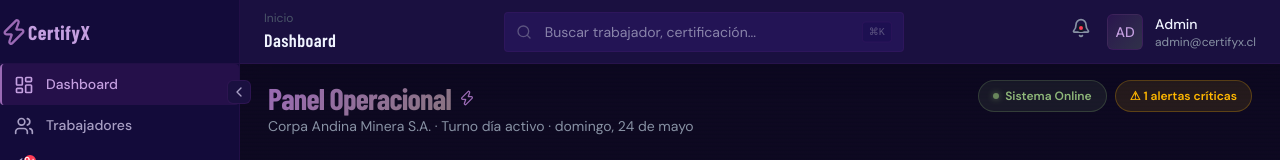
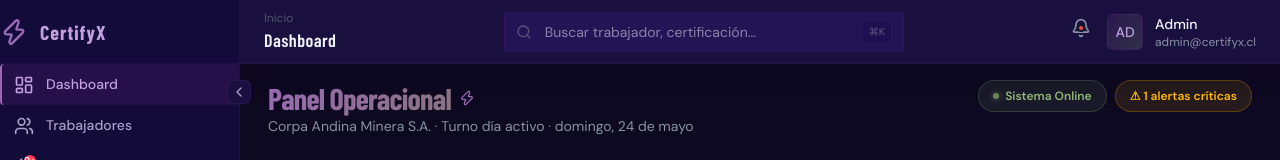
Before and after one commit to leandrodesignux-ux/Certify, a React (Vite) app: page /dashboard in a window 1280 px wide. Shown: the top 160 px of the page. Built offline with nearby package versions, Linux system fonts and the light colour scheme.

Commit message:
Fix: replace AnimatePresence with CSS transitions in Sidebar to eliminate hover flicker

```diff
--- a/src/components/layout/Sidebar.tsx
+++ b/src/components/layout/Sidebar.tsx
@@ -64,13 +64,7 @@ function NotificationBadge({ count, color }: { count: number; color: string }) {
 // Tooltip Component for collapsed sidebar
 function NavTooltip({ label, visible }: { label: string; visible: boolean }) {
   return (
-    <AnimatePresence>
-      {visible && (
-        <motion.span
-          initial={{ opacity: 0, x: -8 }}
-          animate={{ opacity: 1, x: 0 }}
-          exit={{ opacity: 0, x: -8 }}
-          transition={{ duration: 0.15 }}
+    <span
       style={{
         position: 'absolute',
         left: '56px',
@@ -83,8 +77,10 @@ function NavTooltip({ label, visible }: { label: string; visible: boolean }) {
         whiteSpace: 'nowrap',
         border: '1px solid rgba(91,34,119,0.4)',
         zIndex: 100,
-            pointerEvents: 'none',
+        pointerEvents: visible ? 'auto' : 'none',
         boxShadow: '0 4px 12px rgba(0,0,0,0.3)',
+        opacity: visible ? 1 : 0,
+        transition: 'opacity 0.12s',
       }}
     >
       {label}
@@ -99,9 +95,7 @@ function NavTooltip({ label, visible }: { label: string; visible: boolean }) {
           borderColor: 'transparent rgba(91,34,119,0.4) transparent transparent',
         }}
       />
-        </motion.span>
-      )}
-    </AnimatePresence>
+    </span>
   );
 }
 
@@ -163,19 +157,23 @@ export function Sidebar() {
       {/* Logo */}
       <div className="h-16 flex items-center px-4 border-b border-[rgba(91,34,119,0.2)]">
         <Zap className="w-7 h-7 text-[#9b6ab5] flex-shrink-0" />
-        <AnimatePresence mode="wait">
-          {!sidebarCollapsed && (
-            <motion.span
-              initial={{ opacity: 0, x: -10 }}
-              animate={{ opacity: 1, x: 0 }}
-              exit={{ opacity: 0, x: -10 }}
-              transition={{ duration: 0.15 }}
-              className="ml-3 font-display text-xl font-bold text-[#c49fe0] tracking-wide"
+        <span
+          style={{
+            marginLeft: '12px',
+            fontSize: '20px',
+            fontWeight: 'bold',
+            color: '#c49fe0',
+            fontFamily: '"Barlow Condensed", sans-serif',
+            letterSpacing: '0.05em',
+            opacity: sidebarCollapsed ? 0 : 1,
+            width: sidebarCollapsed ? 0 : 'auto',
+            overflow: 'hidden',
+            transition: 'opacity 0.15s, width 0.15s',
+            whiteSpace: 'nowrap',
+          }}
         >
           CertifyX
-            </motion.span>
-          )}
-        </AnimatePresence>
+        </span>
         {isMobile && (
           <button
             onClick={() => setMobileSidebarOpen(false)}
@@ -254,19 +252,20 @@ export function Sidebar() {
                       <NotificationBadge count={badgeCount} color={badgeColor} />
                     )}
                   </span>
-                  <AnimatePresence mode="wait">
-                    {!sidebarCollapsed && (
-                      <motion.span
-                        initial={{ opacity: 0, x: -8 }}
-                        animate={{ opacity: 1, x: 0 }}
-                        exit={{ opacity: 0, x: -8 }}
-                        transition={{ duration: 0.15, delay: 0.05 }}
-                        style={{ marginLeft: '12px', fontSize: '14px', fontWeight: 500, whiteSpace: 'nowrap' }}
+                  <span
+                    style={{
+                      marginLeft: '12px',
+                      fontSize: '14px',
+                      fontWeight: 500,
+                      whiteSpace: 'nowrap',
+                      opacity: sidebarCollapsed ? 0 : 1,
+                      width: sidebarCollapsed ? 0 : 'auto',
+                      overflow: 'hidden',
+                      transition: 'opacity 0.15s, width 0.15s',
+                    }}
                   >
                     {item.label}
-                      </motion.span>
-                    )}
-                  </AnimatePresence>
+                  </span>
                   {/* Tooltip for collapsed sidebar */}
                   {sidebarCollapsed && !isMobile && (
                     <NavTooltip label={item.label} visible={isHovered} />
@@ -336,20 +335,18 @@ export function Sidebar() {
           >
             <User style={{ width: '16px', height: '16px', color: '#9b6ab5' }} />
           </div>
-          <AnimatePresence mode="wait">
-            {!sidebarCollapsed && (
-              <motion.div
-                initial={{ opacity: 0, x: -8 }}
-                animate={{ opacity: 1, x: 0 }}
-                exit={{ opacity: 0, x: -8 }}
-                transition={{ duration: 0.15 }}
-                style={{ marginLeft: '12px' }}
+          <div
+            style={{
+              marginLeft: '12px',
+              opacity: sidebarCollapsed ? 0 : 1,
+              width: sidebarCollapsed ? 0 : 'auto',
+              overflow: 'hidden',
+              transition: 'opacity 0.15s, width 0.15s',
+            }}
           >
             <p style={{ fontSize: '14px', fontWeight: 500, color: '#F0F4FF' }}>Administrador</p>
             <p style={{ fontSize: '12px', color: '#8892A4' }}>Admin</p>
-              </motion.div>
-            )}
-          </AnimatePresence>
+          </div>
           {!sidebarCollapsed && (
             <button
               style={{
```
Lines whose indentation alone changed are shown as unchanged.
